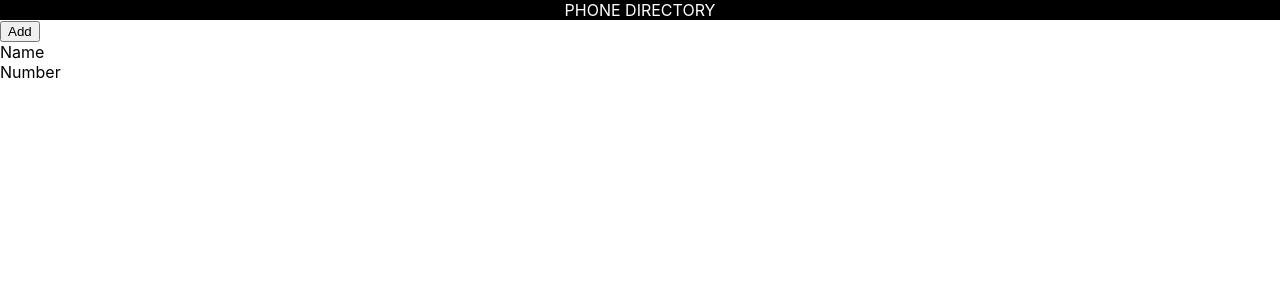
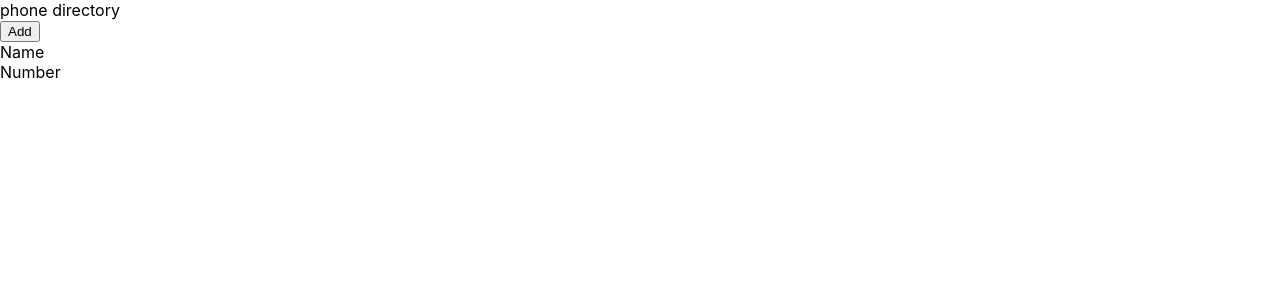
Before and after one commit to Namita2/phone-directory, a React (Create React App) app: page / in a window 1280 px wide. Shown: the top 300 px of the page. Built offline with nearby package versions, Linux system fonts and the light colour scheme.

Commit message:
External stylesheet

```diff
--- /dev/null
+++ b/src/Header.css
@@ -0,0 +1,6 @@
+.Header{
+    color:'white';
+    background:'black';
+    text-align:'center';
+    text-transform:'uppercase';
+}
--- a/src/Header.js
+++ b/src/Header.js
@@ -1,10 +1,10 @@
 import React from 'react';
+import './Header.css';
 
 const Header= function ()
 {
-    const style={color:'white',background:'black',textAlign:'center',textTransform:'uppercase'}
     return(
-    <div style={style} className="header">
+    <div className="Header">
     phone directory
 
   </div>);
```
